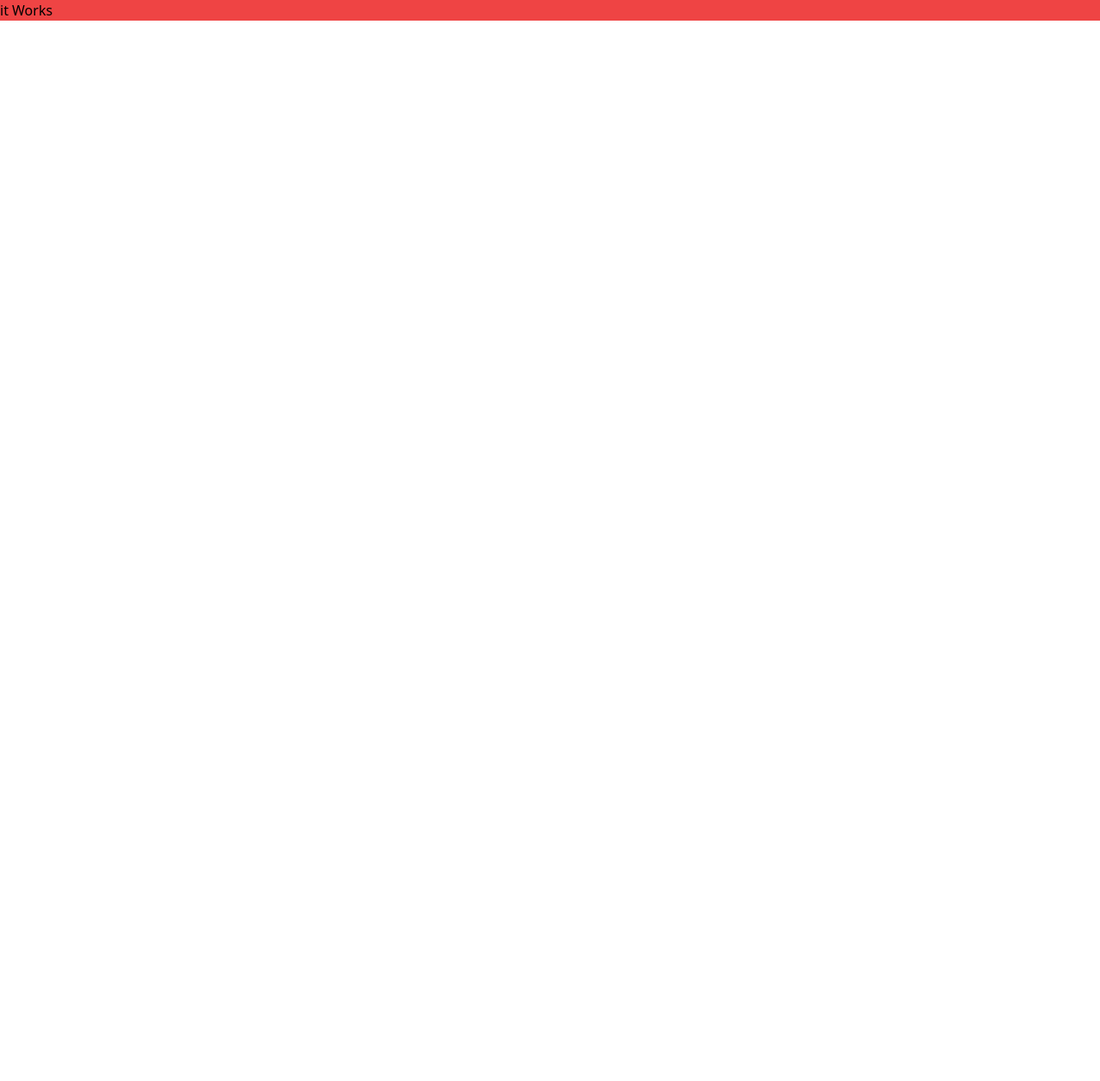
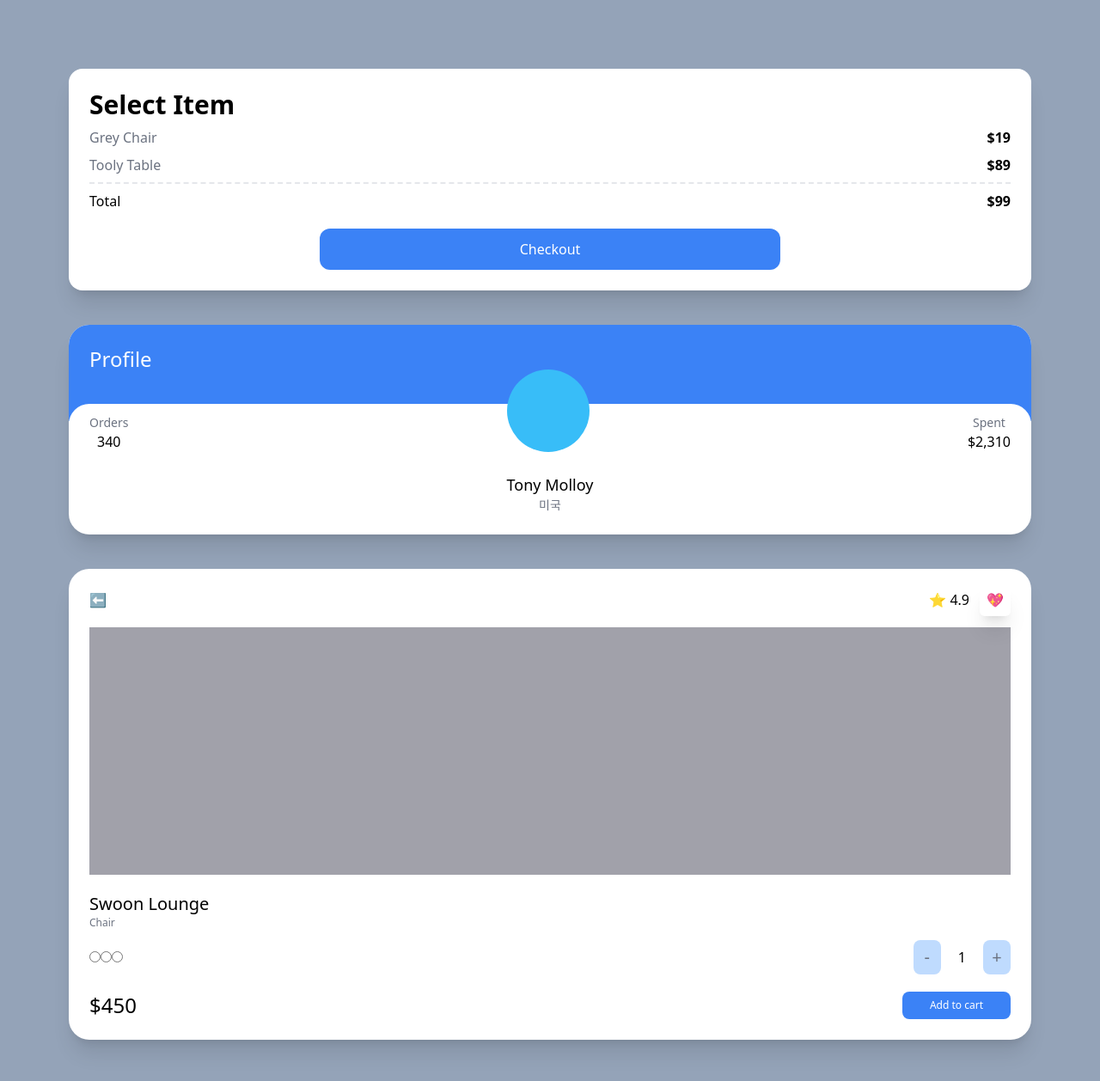
Before and after one commit to moonssa/carrot, a Next.js app: page / in a window 1280 px wide. Shown: the top 1258 px of the page at 86% size. Before the commit the page ends 800 px from the top, so only its background shows below. Built offline with nearby package versions, Linux system fonts and the light colour scheme.

Commit message:
3가지 test screen

```diff
--- a/pages/index.tsx
+++ b/pages/index.tsx
@@ -2,8 +2,85 @@
 
 const Home: NextPage = () => {
   return (
-    <div className="bg-red-500 text-center flex">
-      <h1 className="text-black"> it Works </h1>
+    <div className="bg-slate-400 py-20 px-20 grid gap-10 min-h-screen">
+      <div className="bg-white p-6 rounded-2xl shadow-xl ">
+        <span className="font-semibold text-3xl">Select Item</span>
+
+        <div className="flex justify-between my-2">
+          <span className=" text-gray-500">Grey Chair</span>
+          <span className="font-semibold">$19</span>
+        </div>
+        <div className="flex justify-between">
+          <span className=" text-gray-500">Tooly Table</span>
+          <span className="font-semibold">$89</span>
+        </div>
+        <div className="flex justify-between mt-2 pt-2 border-t-2 border-dashed">
+          <span>Total</span>
+          <span className="font-semibold">$99</span>
+        </div>
+        <div className="mt-5 bg-blue-500 text-white text-center p-3 rounded-xl  w-1/2 mx-auto">
+          Checkout
+        </div>
+      </div>
+      <div className="bg-white  overflow-hidden rounded-3xl shadow-xl ">
+        <div className="bg-blue-500 p-6 pb-14">
+          <span className="text-white text-2xl">Profile</span>
+        </div>
+        <div className="rounded-3xl bg-white relative -top-5 p-6">
+          <div className="flex relative -top-16 items-end justify-between">
+            <div className="flex flex-col items-center">
+              <span className="text-sm text-gray-500">Orders</span>
+              <span className="font-medium">340</span>
+            </div>
+            <div className="h-24 w-24 bg-sky-400 rounded-full" />
+            <div className="flex flex-col items-center">
+              <span className="text-sm text-gray-500">Spent</span>
+              <span className="font-medium">$2,310</span>
+            </div>
+          </div>
+          <div className="relative flex flex-col items-center -mt-10 -mb-5">
+            <span className="text-lg font-medium">Tony Molloy</span>
+            <span className="text-sm text-gray-500">미국</span>
+          </div>
+        </div>
+      </div>
+      <div className="bg-white p-6 rounded-3xl shadow-xl ">
+        <div className="flex mb-5 justify-between items-center">
+          <span>⬅️</span>
+          <div className="space-x-3">
+            <span>⭐️ 4.9</span>
+            <span className="shadow-xl p-2 rounded-md">💖</span>
+          </div>
+        </div>
+        <div className="bg-zinc-400 h-72 mb-5" />
+        <div className="flex flex-col">
+          <span className="font-medium  text-xl">Swoon Lounge </span>
+          <span className="text-xs text-gray-500">Chair</span>
+          <div className="mt-3 mb-5 flex justify-between items-center">
+            <div>
+              <input type="radio" />
+              <input type="radio" />
+              <input type="radio" />
+            </div>
+            <div className="flex items-center space-x-5">
+              <button className="p-1.5 rounded-lg bg-blue-200 flex justify-center items-center aspect-square w-8 font-medium text-xl text-gray-500">
+                -
+              </button>
+              <span>1</span>
+              <button className="p-1.5 rounded-lg bg-blue-200 flex justify-center items-center aspect-square w-8 font-medium text-xl text-gray-500">
+                +
+              </button>
+            </div>
+          </div>
+
+          <div className="flex justify-between items-center">
+            <span className="font-medium text-2xl">$450</span>
+            <button className="bg-blue-500 p-2 px-8 text-center text-xs text-white rounded-lg">
+              Add to cart
+            </button>
+          </div>
+        </div>
+      </div>
     </div>
   );
 };
```
